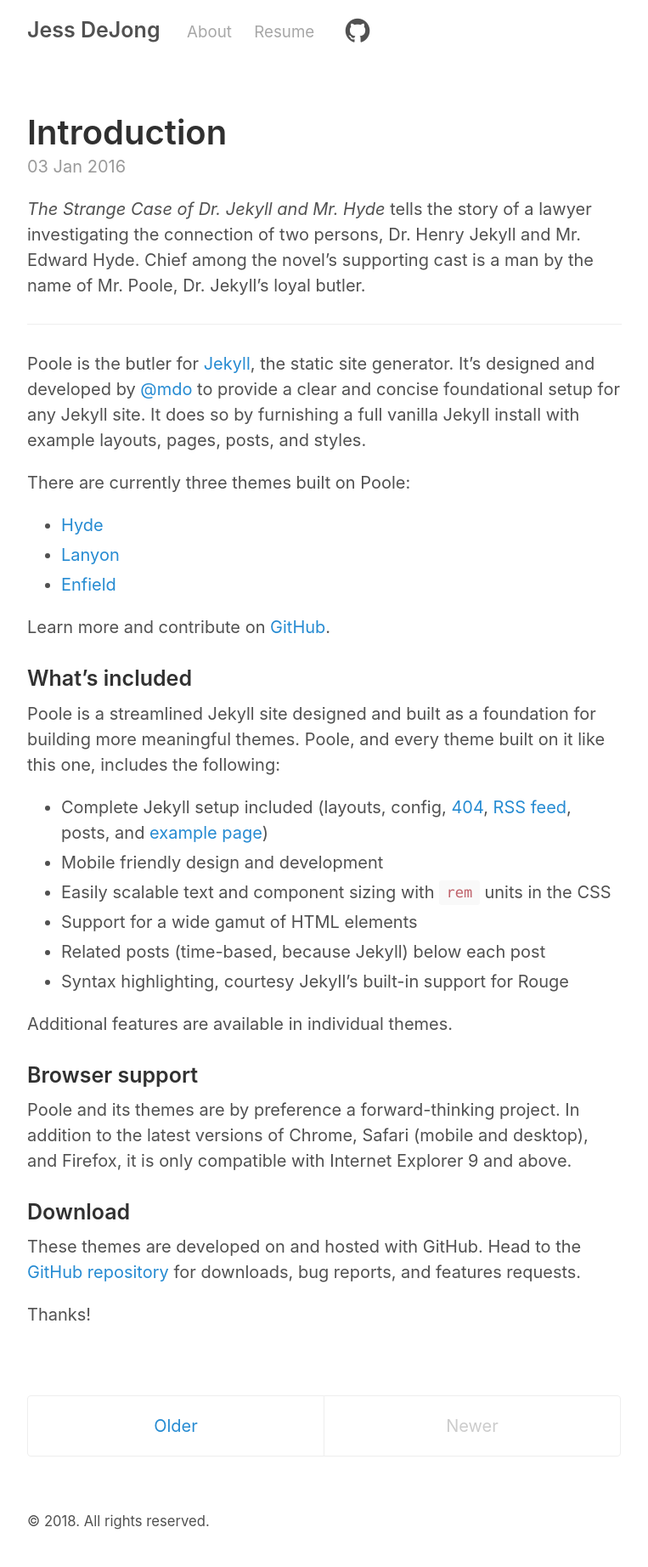
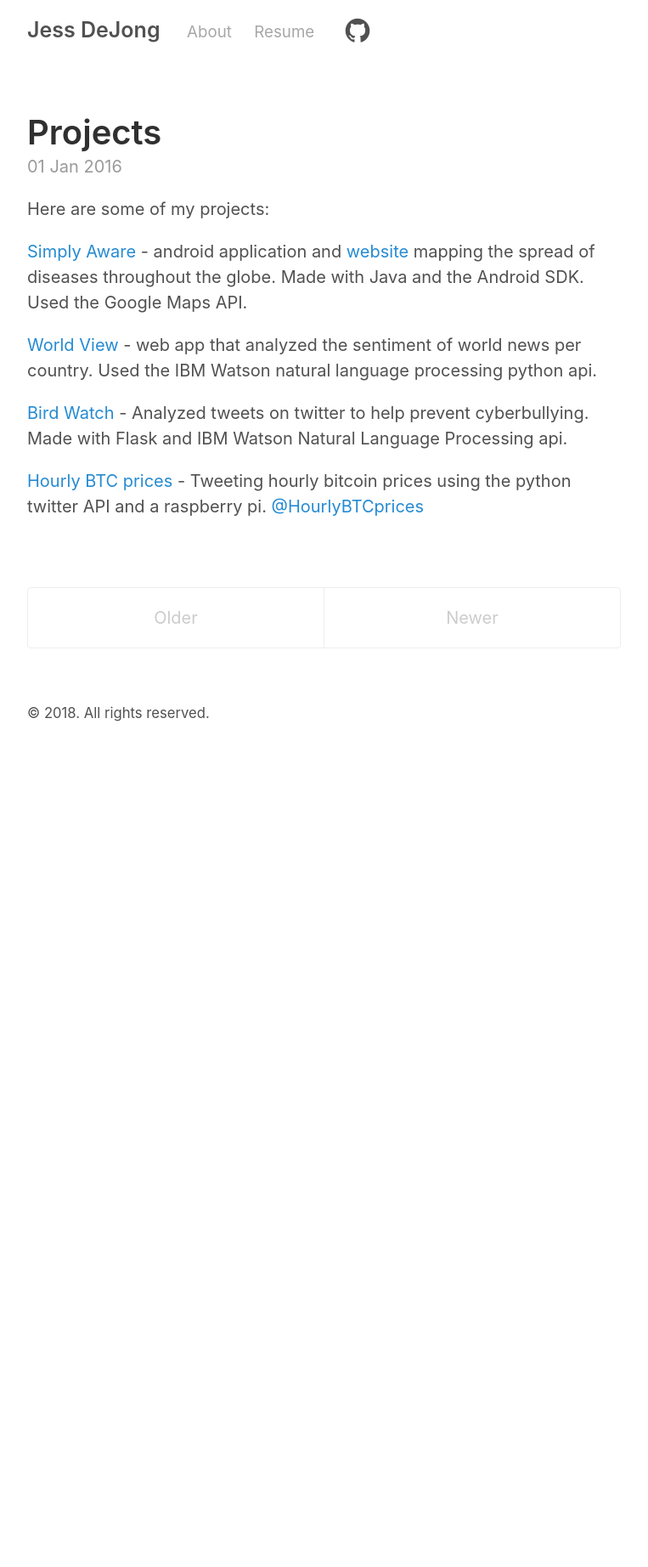
Before and after one commit to jess843/jess843.github.io, a Jekyll site: the page built from index.html, in a window 1280 px wide. Shown: the whole page at 85% size, without its empty margins (258-1021 px from the left). Built offline with Jekyll 4.4.1, drawn with Linux system fonts in a browser that asks for light colours; the list of posts is cut into pages by our own code; after the commit the page ends 900 px from its top, so only the background shows below that.

Commit message:
Projects

```diff
--- a/_posts/2016-01-01-whats-jekyll.md
+++ b/_posts/2016-01-01-whats-jekyll.md
@@ -1,10 +1,14 @@
 ---
 layout: post
-title: What's Jekyll?
+title: Projects
 ---
 
-[Jekyll](http://jekyllrb.com) is a static site generator, an open-source tool for creating simple yet powerful websites of all shapes and sizes. From [the project's readme](https://github.com/jekyll/jekyll/blob/master/README.markdown):
+Here are some of my projects:
 
-> Jekyll is a simple, blog aware, static site generator. It takes a template directory [...] and spits out a complete, static website suitable for serving with Apache or your favorite web server. This is also the engine behind GitHub Pages, which you can use to host your project’s page or blog right here from GitHub.
+[Simply Aware](https://github.com/Sinister-Paradox/EARTHACKS) - android application and [website](https://github.com/jessdejong/simply-aware) mapping the spread of diseases throughout the globe. Made with Java and the Android SDK. Used the Google Maps API.
 
-It's an immensely useful tool. Find out more by [visiting the project on GitHub](https://github.com/jekyll/jekyll).
+[World View](https://github.com/jessdejong/world-view) - web app that analyzed the sentiment of world news per country. Used the IBM Watson natural language processing python api.
+
+[Bird Watch](https://github.com/jessdejong/bird-watch) - Analyzed tweets on twitter to help prevent cyberbullying. Made with Flask and IBM Watson Natural Language Processing api.
+
+[Hourly BTC prices](https://github.com/hourly-BTC-prices) - Tweeting hourly bitcoin prices using the python twitter API and a raspberry pi. [@HourlyBTCprices](https://twitter.com/HourlyBTCprices)
--- a/_posts/2016-01-03-introduction.md
+++ /dev/null
@@ -1,41 +0,0 @@
----
-layout: post
-title: Introduction
----
-
-*The Strange Case of Dr. Jekyll and Mr. Hyde* tells the story of a lawyer investigating the connection of two persons, Dr. Henry Jekyll and Mr. Edward Hyde. Chief among the novel's supporting cast is a man by the name of Mr. Poole, Dr. Jekyll's loyal butler.
-
------
-
-Poole is the butler for [Jekyll](http://jekyllrb.com), the static site generator. It's designed and developed by [@mdo](https://twitter.com/mdo) to provide a clear and concise foundational setup for any Jekyll site. It does so by furnishing a full vanilla Jekyll install with example layouts, pages, posts, and styles.
-
-There are currently three themes built on Poole:
-
-* [Hyde](http://hyde.getpoole.com)
-* [Lanyon](http://lanyon.getpoole.com)
-* [Enfield](http://enfield.getpoole.com)
-
-Learn more and contribute on [GitHub]({{ site.github.repo }}).
-
-### What's included
-
-Poole is a streamlined Jekyll site designed and built as a foundation for building more meaningful themes. Poole, and every theme built on it like this one, includes the following:
-
-* Complete Jekyll setup included (layouts, config, [404]({{ site.baseurl }}/404.html), [RSS feed]({{ site.baseurl }}/atom.xml), posts, and [example page]({{ site.baseurl }}/about))
-* Mobile friendly design and development
-* Easily scalable text and component sizing with `rem` units in the CSS
-* Support for a wide gamut of HTML elements
-* Related posts (time-based, because Jekyll) below each post
-* Syntax highlighting, courtesy Jekyll's built-in support for Rouge
-
-Additional features are available in individual themes.
-
-### Browser support
-
-Poole and its themes are by preference a forward-thinking project. In addition to the latest versions of Chrome, Safari (mobile and desktop), and Firefox, it is only compatible with Internet Explorer 9 and above.
-
-### Download
-
-These themes are developed on and hosted with GitHub. Head to the [GitHub repository]({{ site.github.repo }}) for downloads, bug reports, and features requests.
-
-Thanks!
--- a/about.md
+++ b/about.md
@@ -16,3 +16,5 @@
 During the summer of 2018 I interned at [State Farm](https://www.statefarm.com/) in the Info security department. I worked on the State Farm CTF, helping replenish the challenge set.
 
 Thanks for visiting my website! If you want, check out my github: [@jessdejong](https://github.com/jessdejong). You can email me at <jessdejong843@gmail.com>.
+
+This website was made with [Jekyll](https://github.com/jekyll/jekyll) and [Poole](https://github.com/poole/poole).
```
Also changed, not shown: _posts/2016-01-02-example-content.md (deleted, +0 -169 lines), 9 other files.
